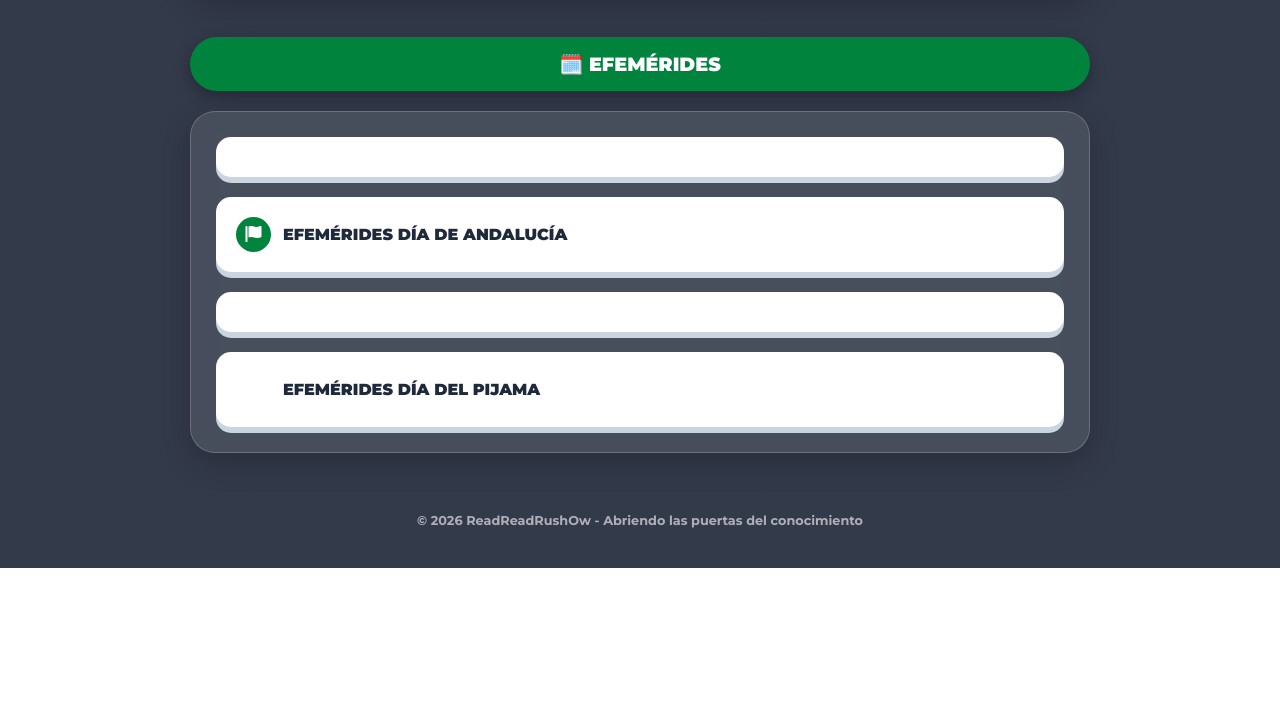
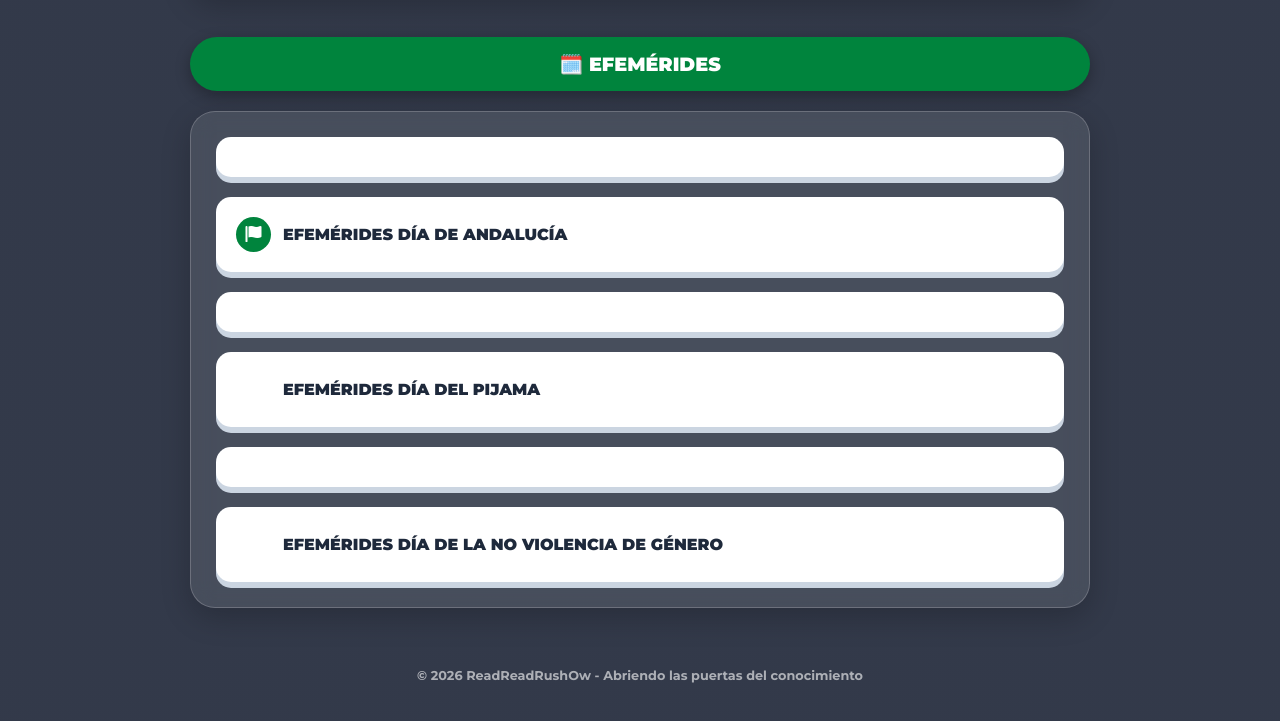
Before and after one commit to alcoleconunasonrisa/readreadrushow, a plain HTML site: page main-index.html in a window 1280 px wide. Shown: the part 895-1616 px from the top of the page. Before the commit the page ends 1463 px from the top, so only its background shows below. Drawn offline with Linux system fonts and the light colour scheme.

Commit message:
Update main-index.html

```diff
--- a/main-index.html
+++ b/main-index.html
@@ -172,6 +172,11 @@
                     <div class="dot" style="background:var(--sky-blue)"><i class="fas fa-flag"></i></div>
                     <span>EFEMÉRIDES DÍA DEL PIJAMA</span>
                 </a>
+                                    <a href="genero.html" class="btn-game btn-genero" style="grid-column: 1 / -1;">
+                     <a href="genero.html" class="btn-game btn-genero" style="grid-column: 1 / -1;">
+                    <div class="dot" style="background:var(--sky-blue)"><i class="fas fa-flag"></i></div>
+                    <span>EFEMÉRIDES DÍA DE LA NO VIOLENCIA DE GÉNERO</span>
+                </a>
             </div>
         </div>
     </div>
```
